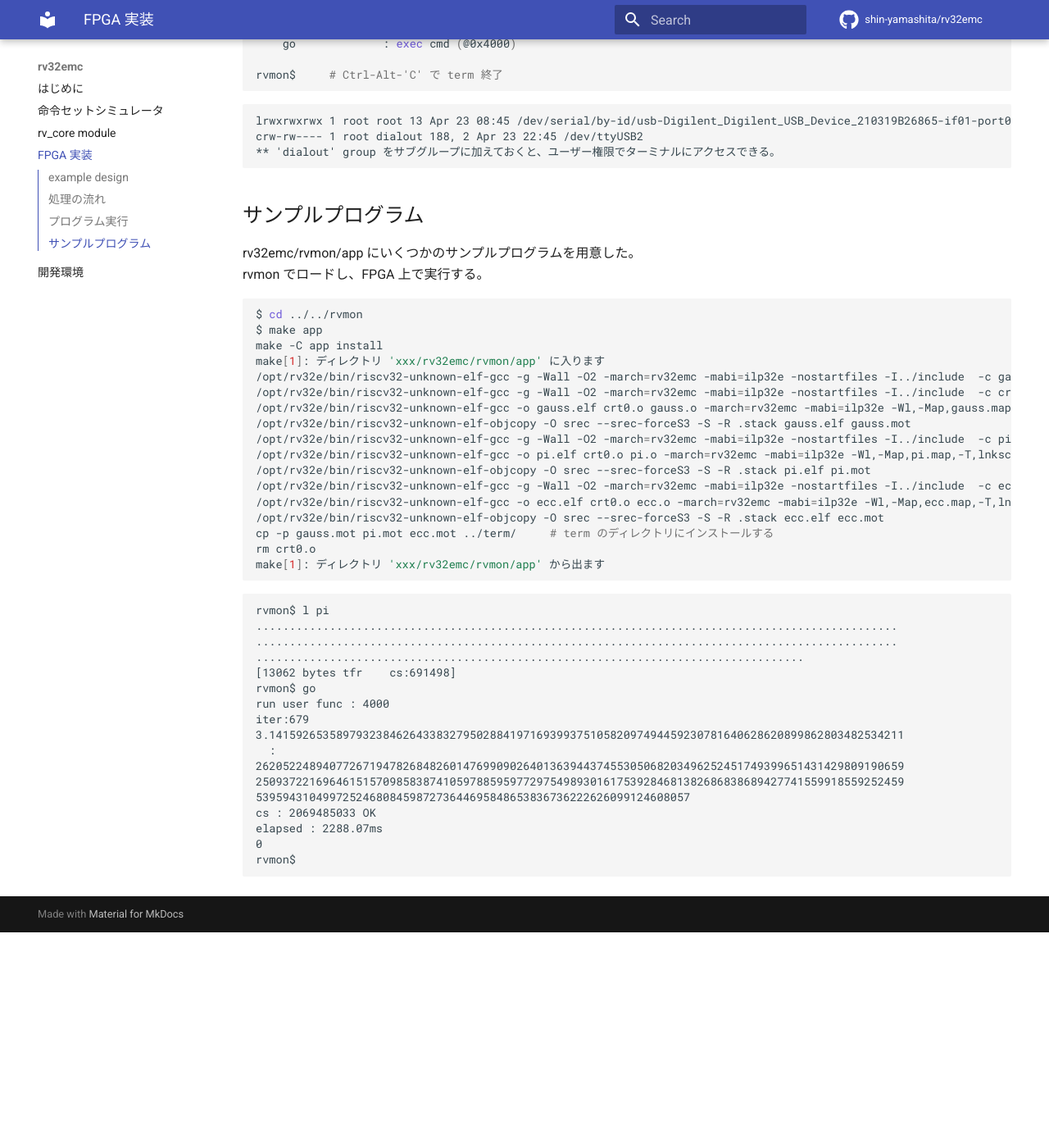
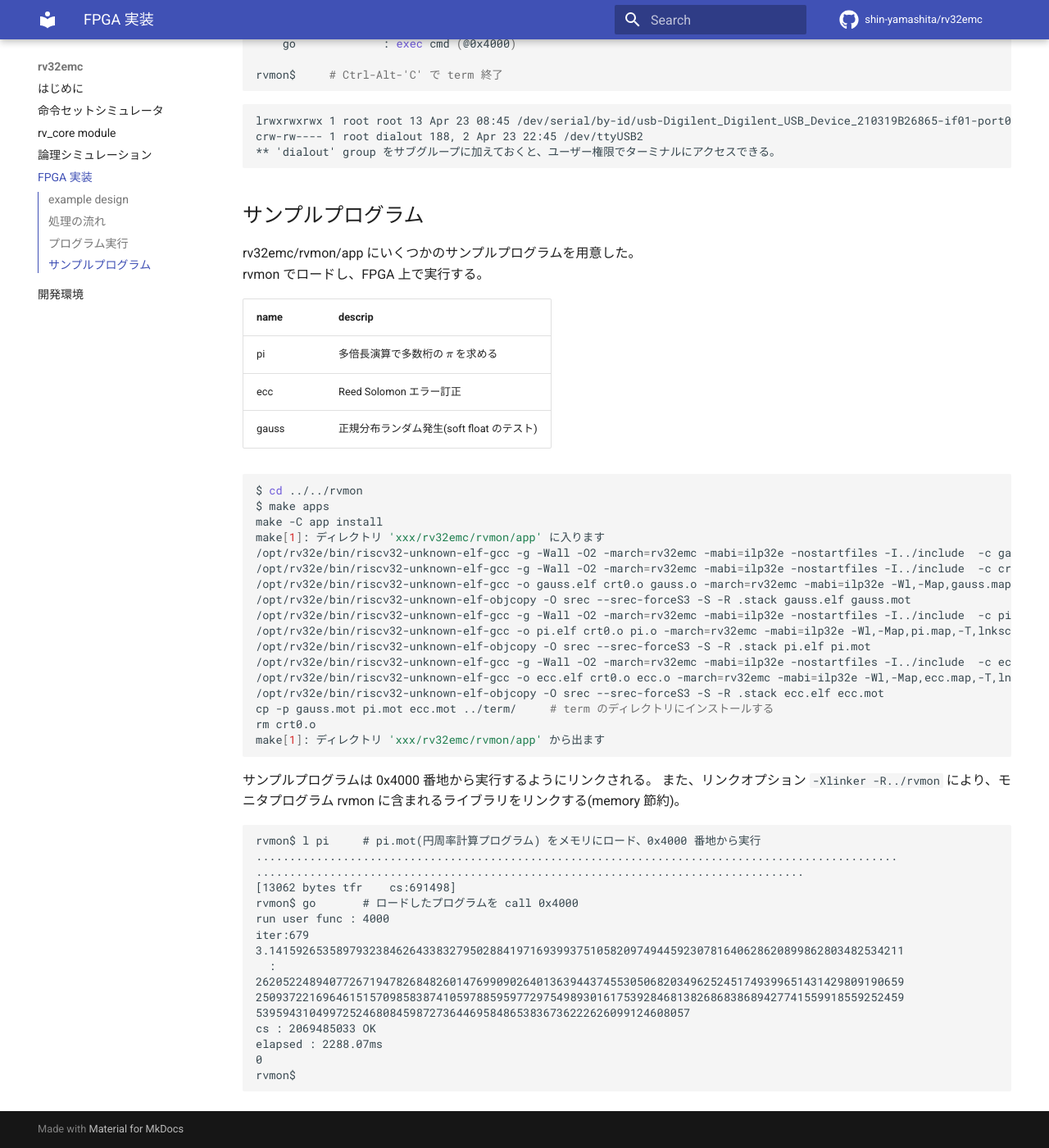
Before and after one commit to shin-yamashita/rv32emc, an MkDocs documentation site: the page built from doc/docs/30-fpga.md, in a window 1280 px wide and 1400 px high, scrolled down 2464 px. Shown: the whole window at 82% size. Built offline with MkDocs 1.6.1 and Material for MkDocs 9.7.7, drawn with Linux system fonts in a browser that asks for light colours; comment, search, counter and statistics services are not loaded; before the commit the page ends 3601 px from its top, so only the background shows below that; part of the change alters nothing that is shown; some of the changed text lies outside the part shown.

````diff
--- /dev/null
+++ b/doc/docs/25-xsim.md
@@ -0,0 +1,63 @@
+
+# 論理シミュレーション
+
+rv_core の動作を論理シミュレーションで確認する。
+rvsim の動作と比較し、RTL のデバッグを行う。
+
+```bash
+├── rv_core
+│   ├── hdl/                # HDL source
+│   ├── sim/                # 論理シミュレーション環境
+│   │   ├── convmem.py     # .mem ファイルを prog_u.mem/prog_l.mem に変換する
+│   │   ├── compile.sh     # HDL を読み込んで vivado の xelab で elaboration → xsim.dir/tb_rvc
+│   │   ├── run.sh         # シミュレーション実行 (xsim command line)
+│   │   ├── sim.sh         # シミュレーション実行 (xsim GUI)
+│   │   ├── regression.sh  # いくつかのプログラム(.mem)をシミュレーション実行し、結果を .ref と比較
+│   │   ├── tb_rvc.prj     # HDL source list
+│   │   ├── rvc.sv         # rv_core と dpram を実装した module
+│   　　 ├── tb_rvc.sv      # rvc のテストベンチ
+│
+├── rv-test                  # テストプログラム
+│   ├── Makefile
+│   ├── crt0.S              # startup routine
+│   ├── *.c                 # program C source
+│   ├── rv32ldscr.x         # linker script
+│   ├── include/
+│   ├── lib/                # mini stdio (printf etc)
+```
+
+## シミュレーション手順
+
+### テストプログラムをクロスコンパイル
+
+```bash
+$ cd rv32emc/rv-test
+$ make                  # クロスコンパイル → 実行バイナリ生成
+    :
+/opt/rv32e/bin/riscv32-unknown-elf-gcc -g -Wall -O2 -march=rv32emc -mabi=ilp32e -nostartfiles -I./include  -c pi.c
+/opt/rv32e/bin/riscv32-unknown-elf-gcc -o pi crt0.o pi.o -march=rv32emc -mabi=ilp32e -Wl,-Map,pi.map,-T,rv32ldscr.x -nostdlib -L./lib -lmc -lm -lc -lgcc
+    :
+$ make install          # 実行バイナリから RAMの初期値ファイル(.mem)、ISS での実行結果(.ref) を作成
+    :
+/opt/rv32e/bin/riscv32-unknown-elf-objcopy -O binary -S -R .stack pi pi.bin     # 実行バイナリ pi をRAMの初期値ファイル pi.mem に変換
+od -An -tx4 -v pi.bin > pi.mem
+    :
+rvsim -r pi 2> pi.ref   # ISS(rvsim) で実行バイナリ pi を実行し、printf() 出力を pi.ref にセーブ
+reset_pc()
+exit(): 19
+Total clock cycles: 26717123   stall - bra: 1093043 [ 4.1%]  data: 346613 [ 1.3%]  exec: 10115680 [37.9%]
+    :
+cp -p hello.mem fptest.mem gauss.mem pi.mem ecc.mem mul.mem hello.ref fptest.ref gauss.ref pi.ref ecc.ref mul.ref ../rv_core/sim/
+                        # .mem .ref を、シミュレーション実行 dir ../rv_core/sim/ にコピー
+```
+
+### 論理シミュレーション
+
+```bash
+$ cd rv32emc/rv_core/sim
+$ ./convmem.py pi.mem   # 実行するプログラムの .mem ファイルを dpram の初期値ファイル prog_u.mem/prog_l.mem に変換
+$ ./compile.sh          # elaboration
+$ ./run.sh              # xsim 実行 (command line)
+($ ./sim.sh)            # xsim 実行 (GUI)
+            # printf() 出力は、"stderr.out" に出力される
+```
--- a/doc/docs/30-fpga.md
+++ b/doc/docs/30-fpga.md
@@ -83,8 +83,8 @@ module rvc #( parameter debug = 0 ) (
 
 Arty-A7 にモニタープログラム(rvmon) をロードし、USB-UART 経由でターミナル接続する。
 rvmon 用のターミナルプログラム(term)を用意した。 Host から S-format 形式のプログラムをメモリにロードするのが容易になる。
-rvmon で 'l cmd' コマンドを打つと、term に対して '\033<cmd\n'  を送出する。term は '\033<' を検出すると、'cmd.mot' ファイルを open し、cmd.mot の内容を rvmon にダウンロードする。
-cmd.mot の終了時、EOT ('\004') を送出し、ダウンロードを終了する。
+rvmon で 'l *cmd*' コマンドと打つと、term に対して '\033<*cmd*\n'  を送出する。term は '\033<' を検出すると、'*cmd*.mot' ファイルを open し、*cmd*.mot の内容を rvmon にダウンロードする。
+*cmd*.mot の終了時、EOT ('\004') を送出し、ダウンロードを終了する。
 
 ```bash
 $ cd ../../rvmon/term
@@ -114,9 +114,15 @@ crw-rw---- 1 root dialout 188, 2 Apr 23 22:45 /dev/ttyUSB2
 rv32emc/rvmon/app にいくつかのサンプルプログラムを用意した。
 rvmon でロードし、FPGA 上で実行する。
 
+name |descrip
+---- |----
+pi   |多倍長演算で多数桁の $\pi$ を求める
+ecc  |Reed Solomon エラー訂正
+gauss|正規分布ランダム発生(soft float のテスト)
+
 ```bash
 $ cd ../../rvmon
-$ make app
+$ make apps
 make -C app install
 make[1]: ディレクトリ 'xxx/rv32emc/rvmon/app' に入ります
 /opt/rv32e/bin/riscv32-unknown-elf-gcc -g -Wall -O2 -march=rv32emc -mabi=ilp32e -nostartfiles -I../include  -c gauss.c
@@ -133,14 +139,15 @@ cp -p gauss.mot pi.mot ecc.mot ../term/     # term のディレクトリにイ
 rm crt0.o
 make[1]: ディレクトリ 'xxx/rv32emc/rvmon/app' から出ます
 ```
+サンプルプログラムは 0x4000 番地から実行するようにリンクされる。
+また、リンクオプション `-Xlinker -R../rvmon` により、モニタプログラム rvmon に含まれるライブラリをリンクする(memory 節約)。
 
 ```
-rvmon$ l pi
-................................................................................................
+rvmon$ l pi     # pi.mot(円周率計算プログラム) をメモリにロード、0x4000 番地から実行
 ................................................................................................
 ..................................................................................
 [13062 bytes tfr    cs:691498]
-rvmon$ go
+rvmon$ go       # ロードしたプログラムを call 0x4000
 run user func : 4000
 iter:679
 3.14159265358979323846264338327950288419716939937510582097494459230781640628620899862803482534211
--- /dev/null
+++ b/doc/docs/javascripts/mathjax.js
@@ -0,0 +1,16 @@
+window.MathJax = {
+    tex: {
+      inlineMath: [["\\(", "\\)"]],
+      displayMath: [["\\[", "\\]"]],
+      processEscapes: true,
+      processEnvironments: true
+    },
+    options: {
+      ignoreHtmlClass: ".*|",
+      processHtmlClass: "arithmatex"
+    }
+  };
+
+  document$.subscribe(() => {
+    MathJax.typesetPromise()
+  })
--- a/doc/mkdocs.yml
+++ b/doc/mkdocs.yml
@@ -16,6 +16,8 @@ markdown_extensions:
     - pymdownx.inlinehilite
     - pymdownx.superfences
     - pymdownx.snippets
+    - pymdownx.arithmatex:
+        generic: true
     - admonition
     - pymdownx.details
     - attr_list
@@ -28,7 +30,9 @@ markdown_extensions:
         permalink: true
 
 extra_javascript:
-    - https://cdn.jsdelivr.net/npm/mathjax@3/es5/tex-svg.js
+    - javascripts/mathjax.js
+    - https://polyfill.io/v3/polyfill.min.js?features=es6
+    - https://cdn.jsdelivr.net/npm/mathjax@3/es5/tex-mml-chtml.js
 
 repo_url: https://github.com/shin-yamashita/rv32emc
 
````
